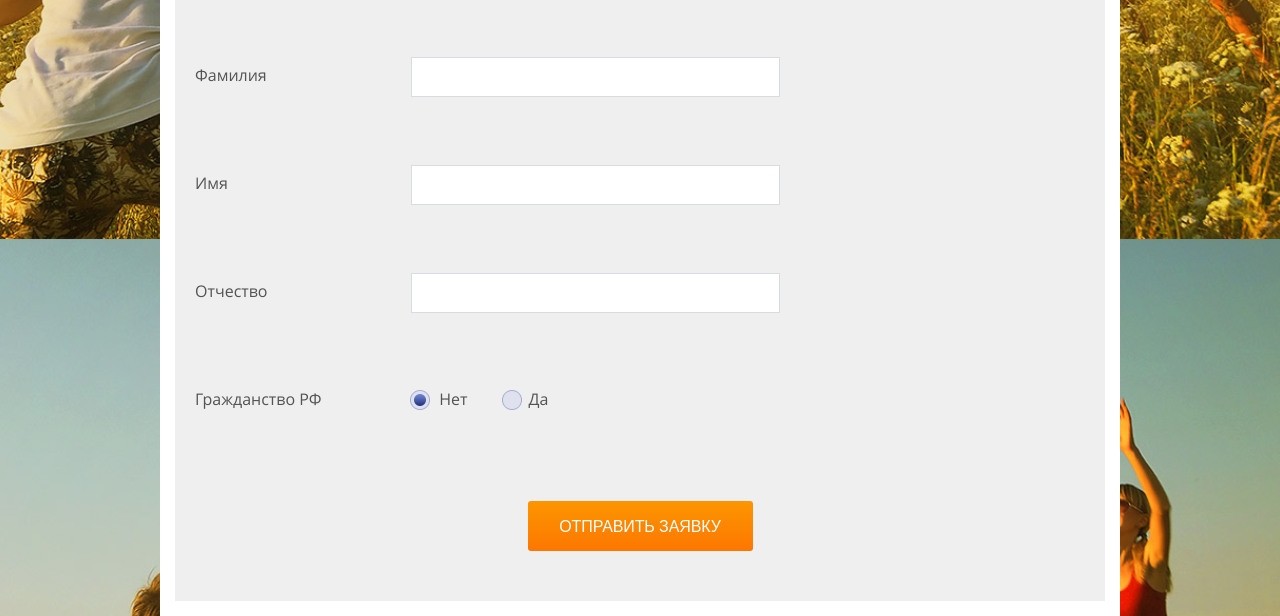
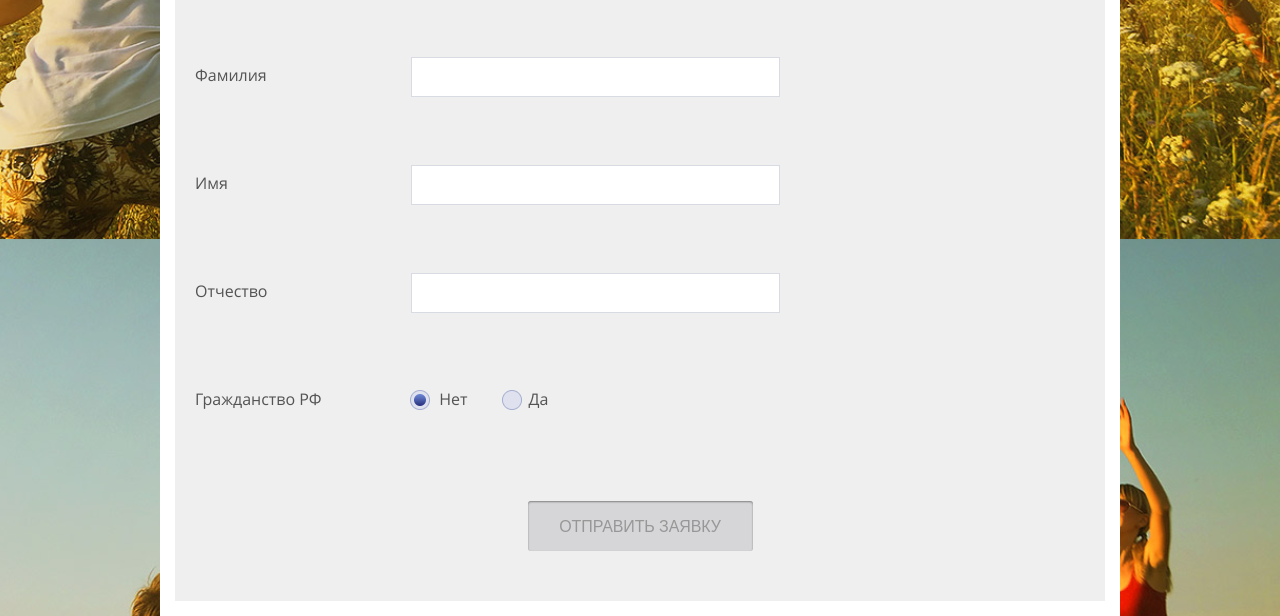
Before and after one commit to EugeneAndrievsky/Leko-Test, a website: page index.html in a window 1280 px wide. Shown: the part 561-1177 px from the top of the page. Drawn offline with nearby package versions, Linux system fonts and the light colour scheme; files that its build step writes are made by us from their sources; files whose address does not match are found by name.

Commit message:
стили для disabled кнопки

```diff
--- a/less/blocks/btn.less
+++ b/less/blocks/btn.less
@@ -24,4 +24,12 @@
   background: #fd8700;
   background: #fd8700 linear-gradient(to top, rgba(255,0,0,.12) 0%, rgba(255,255,0,.12) 100%);
 
+  &:disabled {
+    color: #979797;
+
+    background: #d6d6d8;
+
+    box-shadow: inset 0 1px 2px gray;
+  }
+
 }
```
